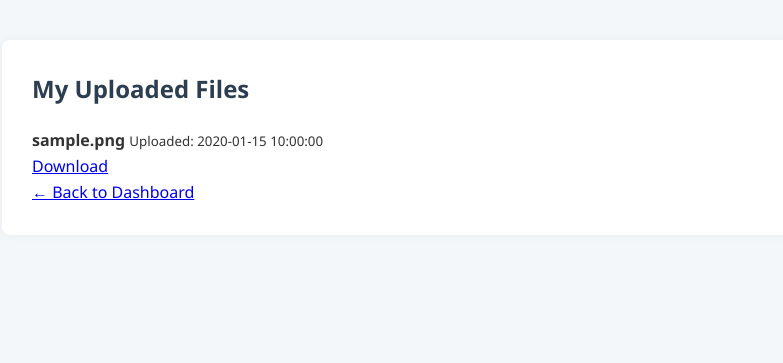
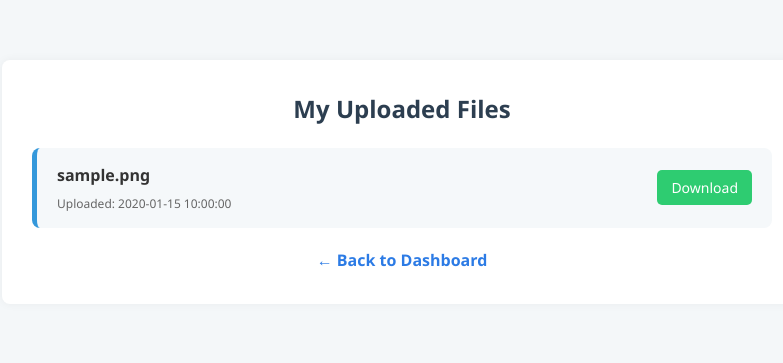
Before and after one commit to Presidor1/DATA-SECURITY-SYSTEM, a Flask app: page /my-uploads in a window 1280 px wide. Shown: the top 363 px of the page, without its empty margins (238-1021 px from the left). Run offline with Flask 3, Linux system fonts and the light colour scheme; the visitor is signed in with stand-in values (Sample User, id 1); tables that the repository leaves empty hold one stand-in row (Sample ...).

Commit message:
Update style.css

```diff
--- a/static/style.css
+++ b/static/style.css
@@ -11,8 +11,10 @@ body {
   color: #333;
   line-height: 1.6;
   animation: fadeIn 0.8s ease-in;
+  padding: 20px;
 }
 
+/* === CONTAINER === */
 .container {
   width: 90%;
   max-width: 800px;
@@ -27,6 +29,31 @@ body {
 h1, h2 {
   margin-bottom: 20px;
   color: #2c3e50;
+  text-align: center;
+}
+
+/* === FORM ELEMENTS === */
+label {
+  font-weight: bold;
+  display: block;
+  margin-bottom: 6px;
+}
+
+input[type="text"],
+input[type="password"],
+input[type="file"],
+textarea {
+  width: 100%;
+  padding: 10px;
+  margin-bottom: 15px;
+  border: 1px solid #ccc;
+  border-radius: 5px;
+  font-size: 15px;
+}
+
+textarea {
+  resize: vertical;
+  min-height: 100px;
 }
 
 /* === BUTTONS === */
@@ -65,12 +94,28 @@ a.button:hover,
 .alert-warning { background-color: #ffc107; color: #000; }
 .alert-info { background-color: #17a2b8; }
 
+/* === LINKS === */
+.links {
+  text-align: center;
+  margin-top: 20px;
+}
+
+.links a {
+  text-decoration: none;
+  color: #2c7be5;
+  font-weight: bold;
+}
+
+.links a:hover {
+  text-decoration: underline;
+}
+
 /* === DASHBOARD FEATURES === */
 .feature-grid {
   display: grid;
   grid-template-columns: repeat(auto-fit, minmax(160px, 1fr));
   gap: 20px;
-  margin-top: 20px;
+  margin-top: 30px;
 }
 
 .feature-card {
@@ -81,6 +126,62 @@ a.button:hover,
   font-size: 16px;
 }
 
+/* === UPLOAD LIST === */
+.upload-list {
+  display: flex;
+  flex-direction: column;
+  gap: 15px;
+  margin-top: 20px;
+}
+
+.upload-card {
+  background-color: #f5f8fa;
+  padding: 15px 20px;
+  border-left: 5px solid #3498db;
+  border-radius: 8px;
+  display: flex;
+  justify-content: space-between;
+  align-items: center;
+  transition: box-shadow 0.3s;
+}
+
+.upload-card:hover {
+  box-shadow: 0 4px 12px rgba(0, 0, 0, 0.1);
+}
+
+.file-info small {
+  color: #666;
+  font-size: 12px;
+  display: block;
+  margin-top: 5px;
+}
+
+.btn-download {
+  padding: 8px 14px;
+  background-color: #2ecc71;
+  color: white;
+  font-size: 14px;
+  border: none;
+  border-radius: 5px;
+  text-decoration: none;
+  transition: background-color 0.3s;
+}
+
+.btn-download:hover {
+  background-color: #27ae60;
+}
+
+/* === MEDIA QUERIES === */
+@media (max-width: 600px) {
+  .container {
+    padding: 20px;
+  }
+
+  .feature-grid {
+    grid-template-columns: 1fr;
+  }
+}
+
 /* === ANIMATIONS === */
 @keyframes fadeIn {
   from { opacity: 0; transform: translateY(10px); }
```
Also changed, not shown: other parts of static/style.css (+2 -0 lines).
